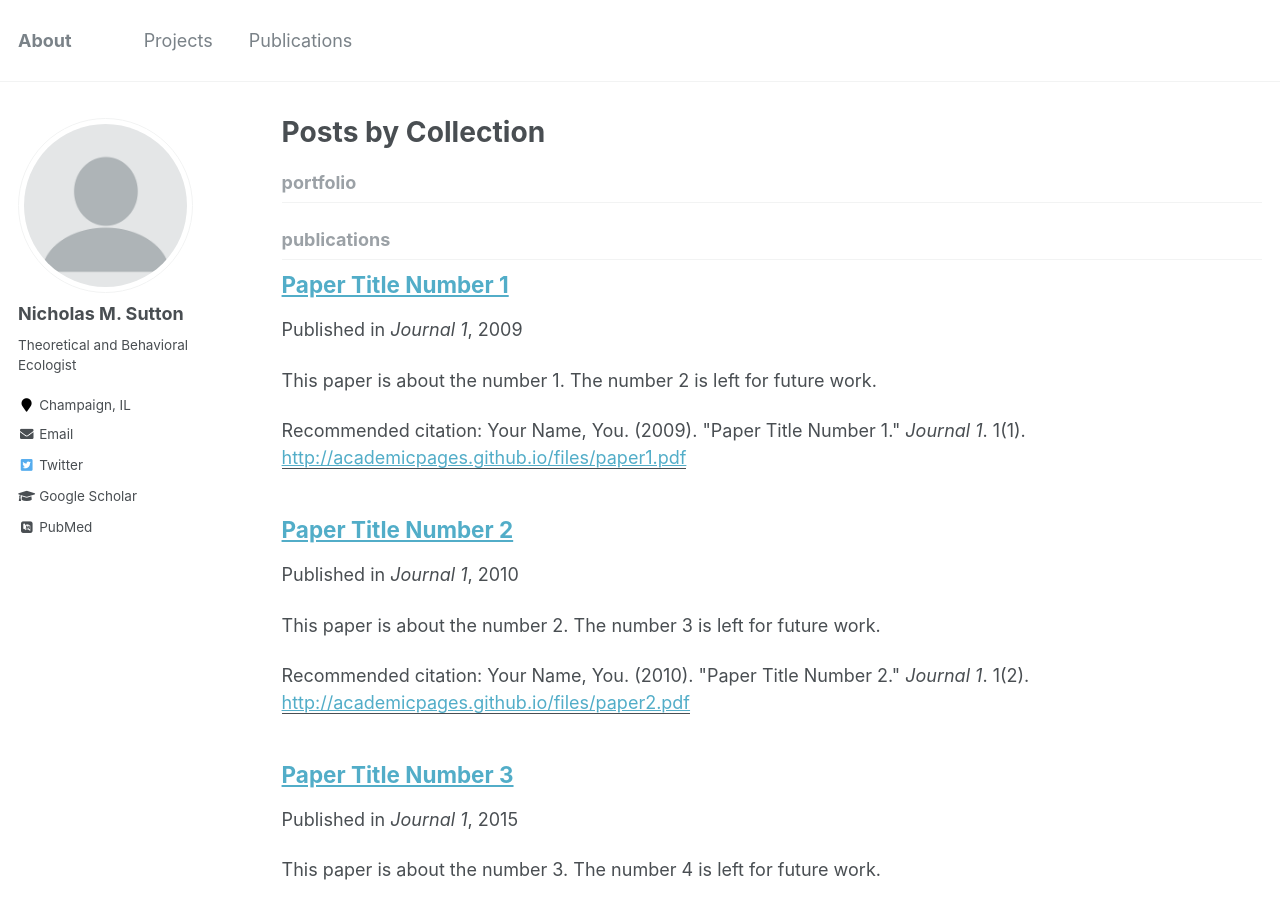
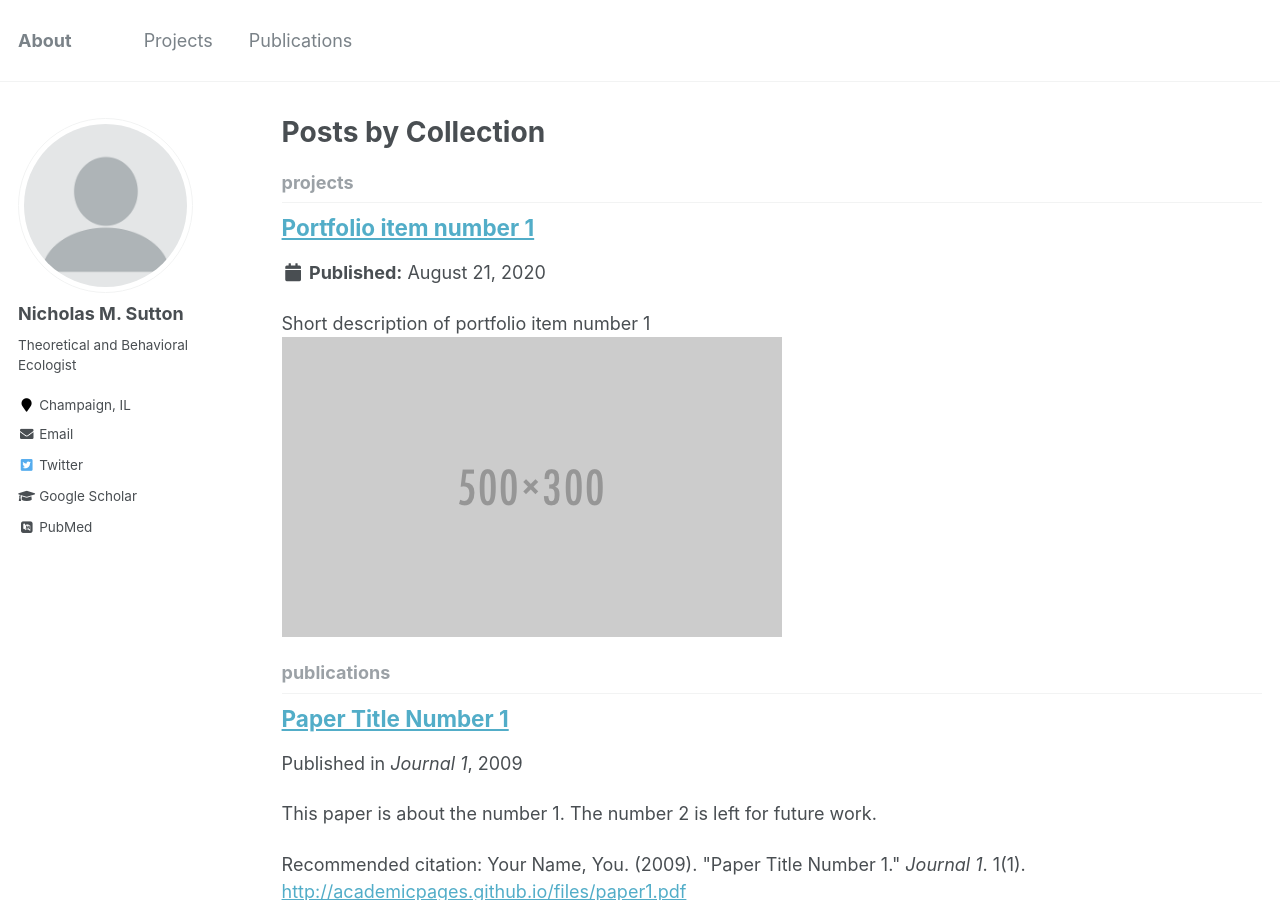
Before and after one commit to nmsutton2/nmsutton2.github.io, a Jekyll site: the page built from docs/_pages/collection-archive.html, in a window 1280 px wide and 900 px high. Built offline with Jekyll 4.4.1, drawn with Linux system fonts in a browser that asks for light colours; some web fonts are replaced; part of the change alters nothing that is shown.

Commit message:
Update _config.yml

```diff
--- a/docs/_config.yml
+++ b/docs/_config.yml
@@ -181,7 +181,7 @@ collections:
   publications:
     output: true
     permalink: /:collection/:path/
-  portfolio:
+  projects:
     output: true
     permalink: /:collection/:path/
   talks:
@@ -191,10 +191,10 @@ collections:
 
 # Defaults
 defaults:
-  # _projects
+  # _posts
   - scope:
       path: ""
-      type: projects
+      type: posts
     values:
       layout: single
       author_profile: true
@@ -221,17 +221,13 @@ defaults:
     values:
       layout: single
       author_profile: true
-      share: true
-      comments: true
-  # _portfolio
+  # _projects
   - scope:
       path: ""
-      type: portfolio
+      type: projects
     values:
       layout: single
       author_profile: true
-      share: true
-      comment: true
   # _talks
   - scope:
       path: ""
```
